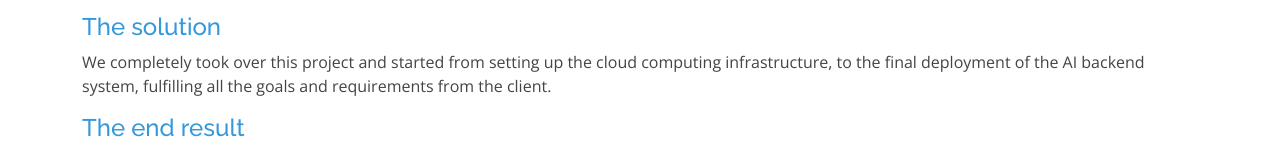
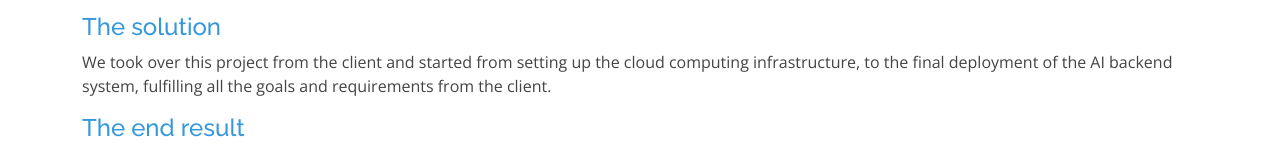
Before and after one commit to GefyraAI/GefyraAI.github.io, a plain HTML site: page Neurofind.html in a window 1280 px wide. Shown: the part 1034-1182 px from the top of the page. Drawn offline with nearby package versions, Linux system fonts and the light colour scheme.

Commit message:
minor changes

```diff
--- a/Neurofind.html
+++ b/Neurofind.html
@@ -156,7 +156,7 @@
             </p>
             <h4 class="project_subheader">The solution</h4>
             <p>
-              We completely took over this project and started from setting up the cloud computing infrastructure,
+              We took over this project from the client and started from setting up the cloud computing infrastructure,
               to the final deployment of the AI backend system, fulfilling all the goals and requirements from the
               client.
             </p>
```
